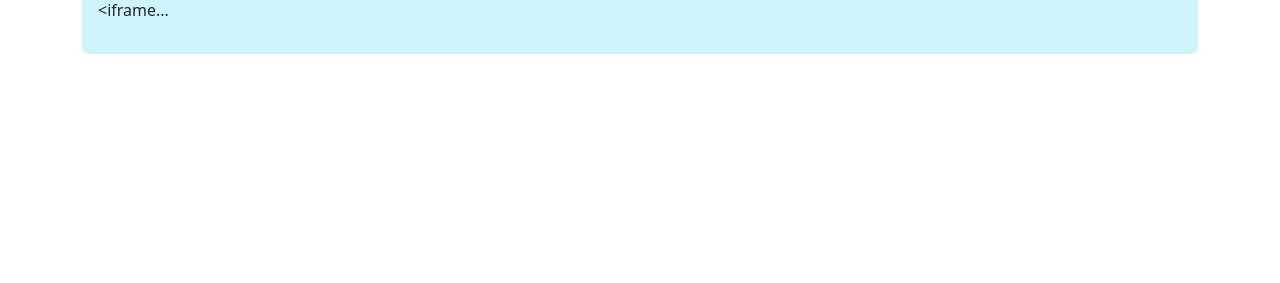
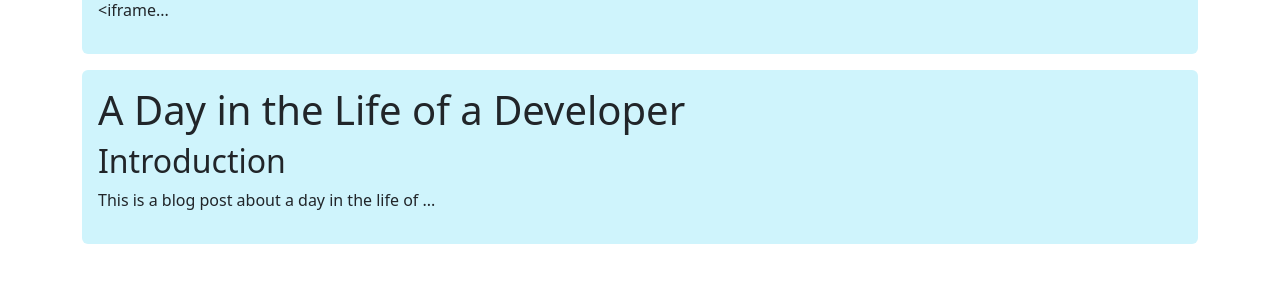
Before and after one commit to cubebuc/blog-shop, a React (Create React App) app: page /blog-shop/recipes in a window 1280 px wide. Shown: the part 375-658 px from the top of the page. Built offline with nearby package versions, Linux system fonts and the light colour scheme.

Commit message:
Change file naming

```diff
--- a/src/components/PostPreview.js
+++ b/src/components/RecipePreview.js
@@ -3,7 +3,7 @@ import Markdown from 'react-markdown';
 import ReactLink from 'react-bootstrap/NavLink';
 import { Link } from 'react-router-dom';
 
-function PostPreview({ fileName })
+function RecipePreview({ fileName })
 {
     const [recipe, setRecipe] = useState('Loading...');
 
@@ -27,4 +27,4 @@ function PostPreview({ fileName })
     );
 }
 
-export default PostPreview;
+export default RecipePreview;
--- a/src/index.js
+++ b/src/index.js
@@ -9,8 +9,8 @@ import reportWebVitals from './reportWebVitals';
 import 'bootstrap/dist/css/bootstrap.min.css';
 
 import App from './App';
-import BlogPage from './pages/BlogPage';
-import PostPage from './pages/PostPage';
+import RecipesPage from './pages/RecipesPage';
+import RecipePage from './pages/RecipePage';
 import ShopPage from './pages/ShopPage';
 import CheckoutPage from './pages/CheckoutPage';
 
@@ -21,12 +21,12 @@ const router = createBrowserRouter([
     },
     {
         path: 'blog-shop/recipes',
-        element: <BlogPage />
+        element: <RecipesPage />
     },
-    ...Array.from(Array(1).keys()).map(i => (
+    ...Array.from(Array(2).keys()).map(i => (
         {
-            path: `blog-shop/recipes/post${i + 1}`,
-            element: <PostPage fileName={`post${i + 1}.md`} />
+            path: `blog-shop/recipes/recipe${i + 1}`,
+            element: <RecipePage fileName={`recipe${i + 1}.md`} />
         }
     )),
     {
--- a/src/pages/BlogPage.js
+++ /dev/null
@@ -1,21 +0,0 @@
-import React from 'react';
-import MainLayout from '../layouts/MainLayout';
-import PostPreview from '../components/PostPreview';
-import Stack from 'react-bootstrap/Stack';
-
-function BlogPage()
-{
-    //Set the post count - POSTS MUST BE NAMED post#.md
-    const recipeCount = 1;
-    const recipes = Array.from(Array(recipeCount).keys()).map(i => `post${i + 1}.md`);
-
-    return (
-        <MainLayout>
-            <Stack gap={3}>
-                {recipes.map((recipe, i) => <PostPreview key={i} fileName={recipe} />)}
-            </Stack>
-        </MainLayout>
-    );
-}
-
-export default BlogPage;
--- a/src/pages/PostPage.js
+++ b/src/pages/RecipePage.js
@@ -3,7 +3,7 @@ import Markdown from 'react-markdown';
 import MainLayout from '../layouts/MainLayout';
 import rehypeRaw from 'rehype-raw';
 
-function PostPage({ fileName })
+function RecipePage({ fileName })
 {
     const [recipe, setRecipe] = useState('Loading...');
 
@@ -27,4 +27,4 @@ function PostPage({ fileName })
     );
 }
 
-export default PostPage;
+export default RecipePage;
--- /dev/null
+++ b/src/pages/RecipesPage.js
@@ -0,0 +1,21 @@
+import React from 'react';
+import MainLayout from '../layouts/MainLayout';
+import RecipePreview from '../components/RecipePreview';
+import Stack from 'react-bootstrap/Stack';
+
+function RecipesPage()
+{
+    //Set the post count - POSTS MUST BE NAMED post#.md
+    const recipeCount = 2;
+    const recipes = Array.from(Array(recipeCount).keys()).map(i => `recipe${i + 1}.md`);
+
+    return (
+        <MainLayout>
+            <Stack gap={3}>
+                {recipes.map((recipe, i) => <RecipePreview key={i} fileName={recipe} />)}
+            </Stack>
+        </MainLayout>
+    );
+}
+
+export default RecipesPage;
```
Also changed, not shown: src/resources/recipe1.md (renamed from src/resources/post1.md), src/resources/recipe2.md (renamed from src/resources/post2.md), 1 other file (tests, documents, lock files or other folders).
